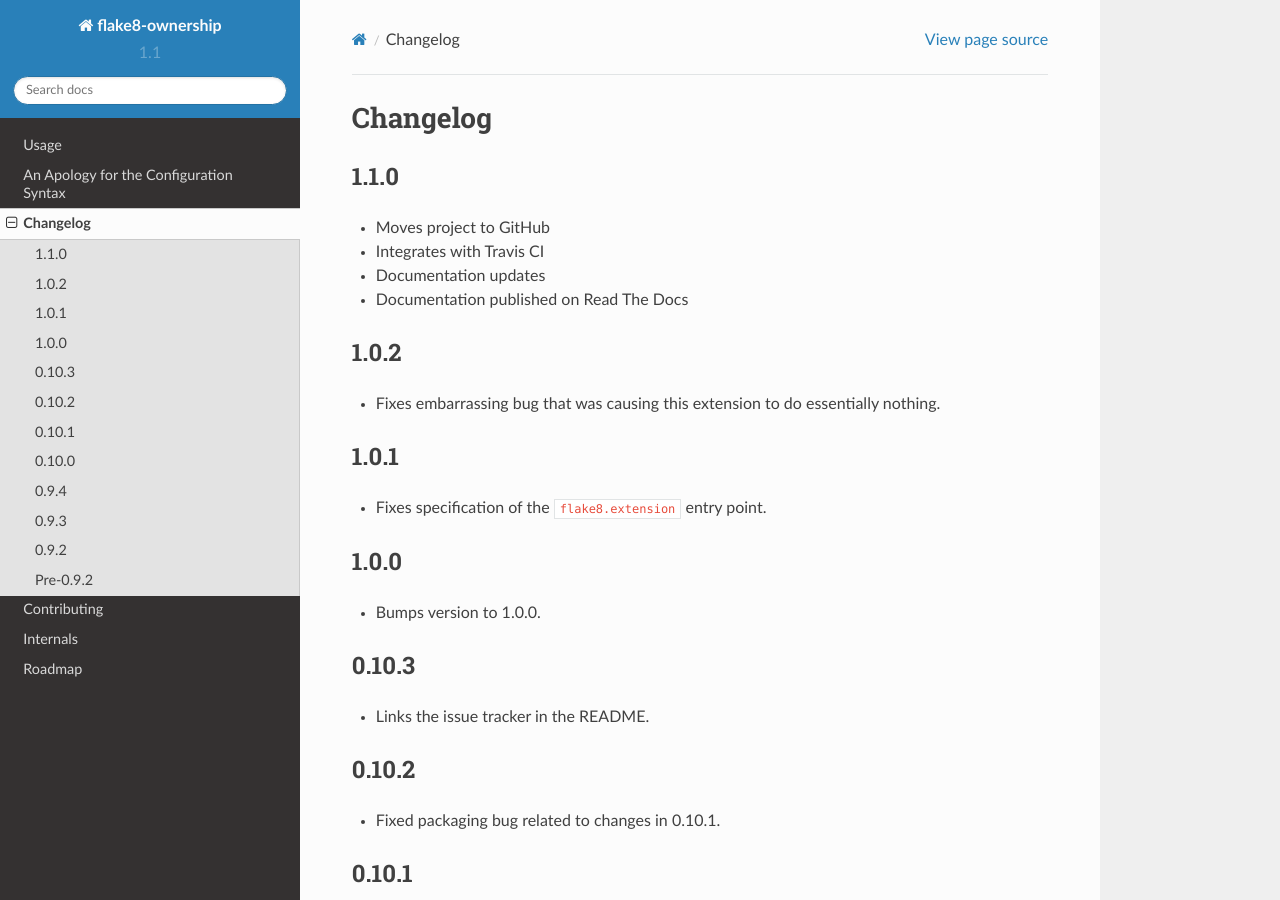
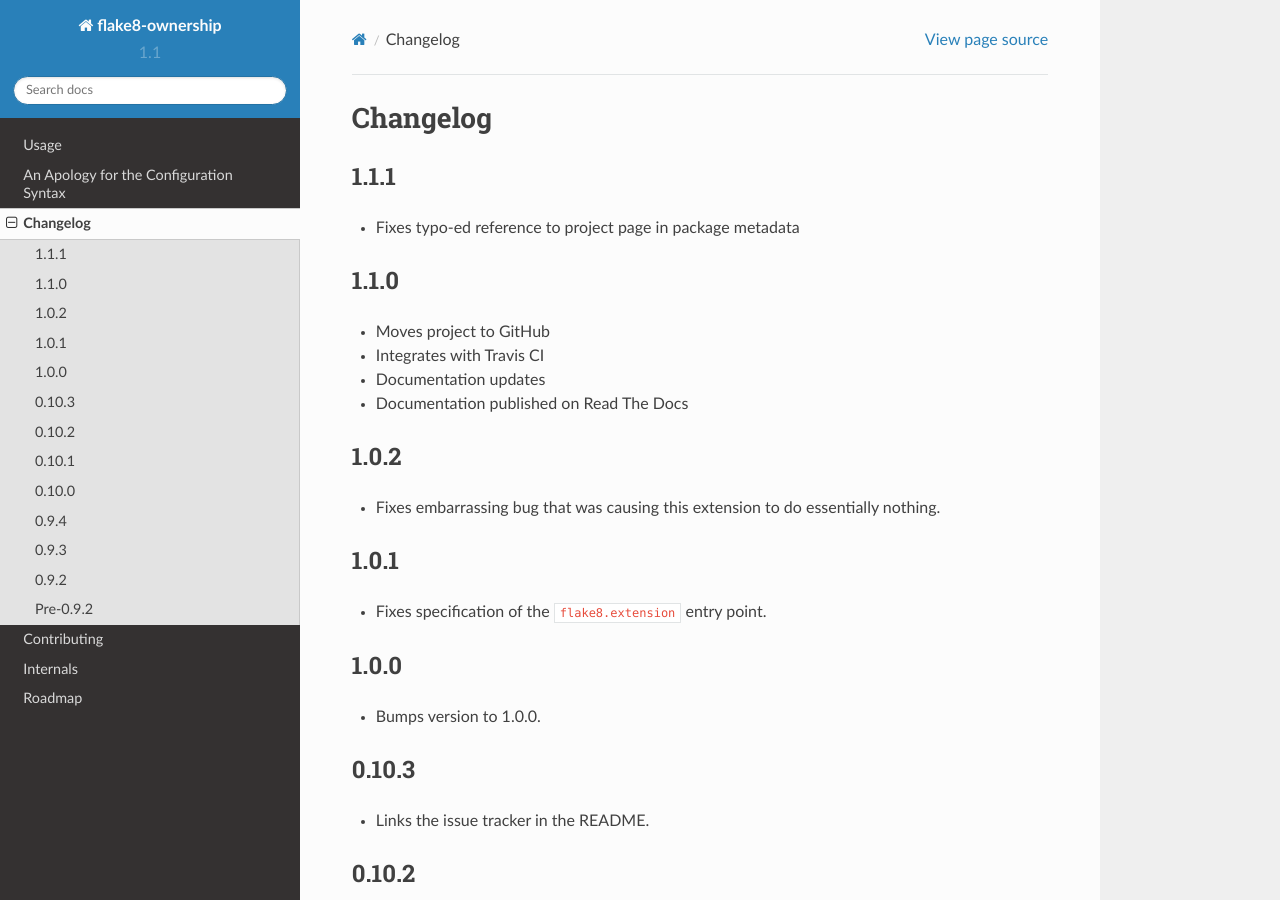
Before and after one commit to decafjoe/flake8-ownership, a Sphinx documentation site: the page built from doc/changelog.rst, in a window 1280 px wide and 900 px high. Built offline with Sphinx 7.4.7 and the Read the Docs theme 2.0.0, drawn with Linux system fonts in a browser that asks for light colours.

Commit message:
Fixes typo-ed reference to project page.

```diff
--- a/doc/changelog.rst
+++ b/doc/changelog.rst
@@ -2,6 +2,12 @@
 ===========
  Changelog
 ===========
+
+
+1.1.1
+=====
+
+* Fixes typo-ed reference to project page in package metadata
 
 
 1.1.0
--- a/setup.py
+++ b/setup.py
@@ -18,7 +18,7 @@ requires = (
 description = 'A flake8 checker for assuring that author, copyright, and ' \
               'license are specified in source files.'
 long_description = 'Please see the official project page at ' \
-                   'http://flake8_ownership.readthedocs.io.'
+                   'http://flake8-ownership.readthedocs.io.'
 
 setup(
     author='Joe Joyce',
```
